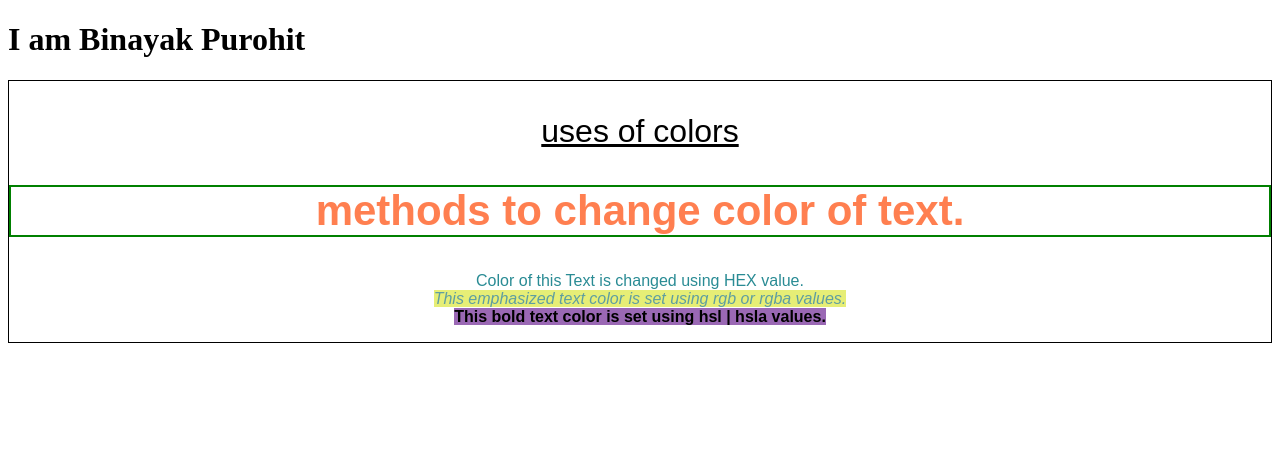
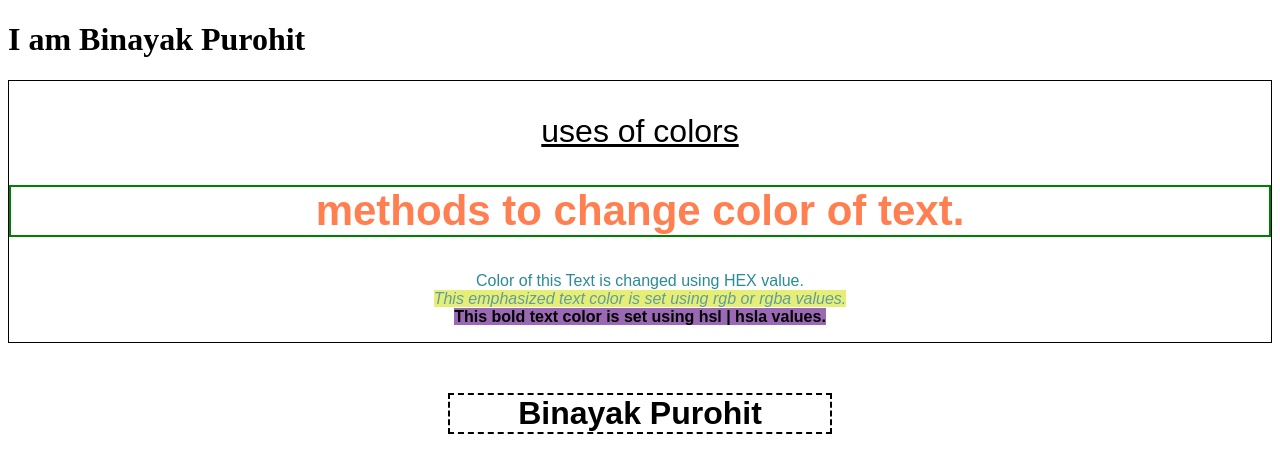
Before and after one commit to binayak-tech/COMPLETE-CSS-GUIDE, a plain HTML site: page 01/index.html in a window 1280 px wide. Drawn offline with Linux system fonts and the light colour scheme.

Commit message:
border property completed

```diff
--- a/01/css/styles.css
+++ b/01/css/styles.css
@@ -37,3 +37,14 @@ input, select, button, textarea{
     /* changing background color using hsl | hsla (hue saturation lightness alpha) */
     background-color: hsla(280,57%,37%,0.7);
 }
+
+.border-styling{
+    margin: auto;
+    margin-top: 50px;
+    width: 30%;
+    border: 2px;
+    border-style: dashed;
+    border-color: black;
+    text-align: center;
+    font-size: 2rem;
+}
--- a/01/index.html
+++ b/01/index.html
@@ -35,6 +35,10 @@
         </p>
     </div>
 
+    <div>
+        <h3 class="border-styling"><strong>Binayak Purohit</strong></h3>
+    </div>
+
 
 </body>
 </html>
```
Also changed, not shown: 1 other file.
